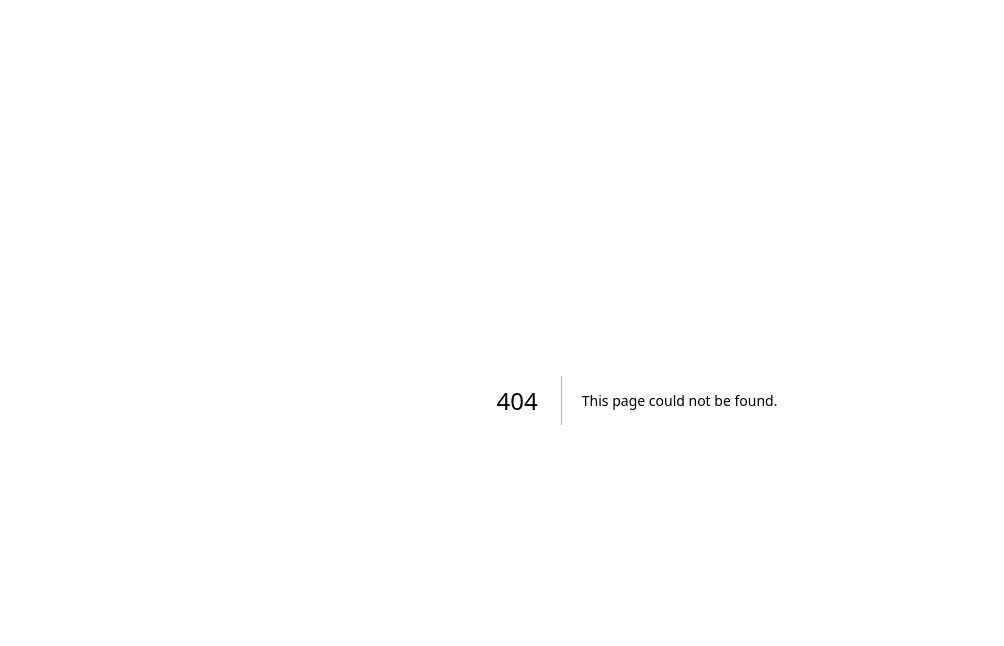
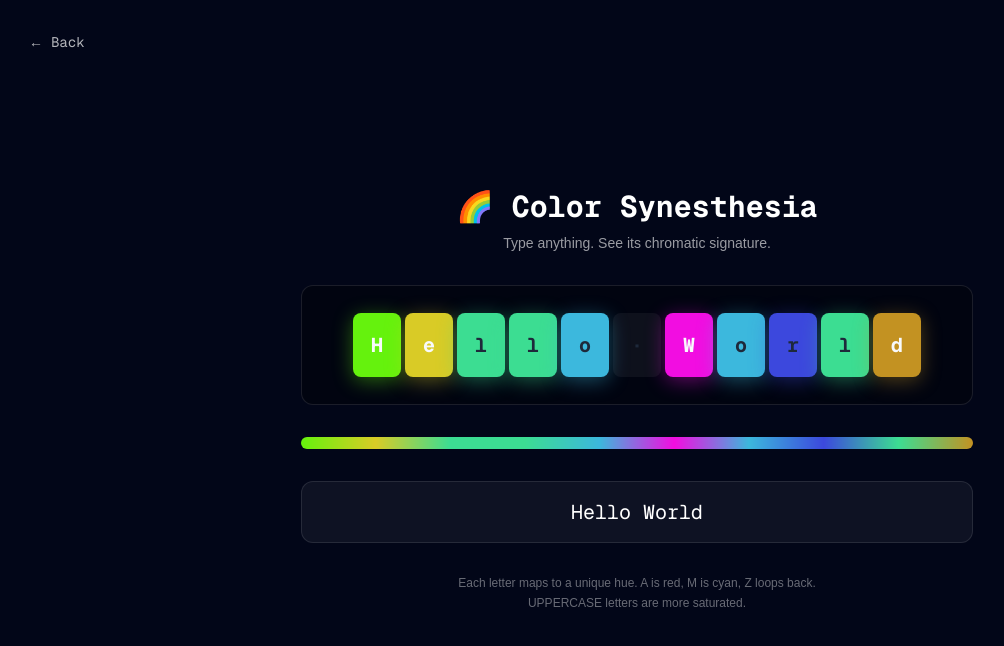
Before and after one commit to ThePaulAdams/AI-Playground, a Next.js app: page /experiments/synesthesia in a window 1280 px wide. Before the commit this address had no page. Shown: the top 646 px of the page, without its empty margins (3-1007 px from the left). Built offline with nearby package versions, Linux system fonts and the light colour scheme.

Commit message:
feat: add Color Synesthesia experiment (auto-dev)
Type any text and see it rendered as colored blocks based on letter→hue mapping.
Each character gets a unique chromatic signature. Uppercase = more saturated.

```diff
--- a/src/app/experiments/page.tsx
+++ b/src/app/experiments/page.tsx
@@ -71,6 +71,14 @@ export default function ExperimentsPage() {
             </div>
           </Link>
 
+          <Link href="/experiments/synesthesia" className="block group">
+            <div className="border border-black/10 dark:border-white/10 rounded-lg p-6 flex flex-col items-center justify-center min-h-[200px] text-center hover:bg-black/5 dark:hover:bg-white/5 transition-colors bg-white/5 dark:bg-white/[0.02]">
+              <span className="text-4xl mb-4 group-hover:scale-110 transition-transform">🌈</span>
+              <h3 className="text-lg font-bold">Color Synesthesia</h3>
+              <p className="text-sm opacity-60 mt-2">Type words and see their chromatic signature.</p>
+            </div>
+          </Link>
+
           <div className="border border-dashed border-black/10 dark:border-white/20 rounded-lg p-6 flex flex-col items-center justify-center min-h-[200px] text-center opacity-50 cursor-not-allowed">
             <span className="text-4xl mb-4">🚧</span>
             <h3 className="text-lg font-bold">More Coming Soon</h3>
--- /dev/null
+++ b/src/app/experiments/synesthesia/page.tsx
@@ -0,0 +1,128 @@
+"use client";
+
+import { useState, useMemo } from 'react';
+import Link from 'next/link';
+
+// Convert a character to a hue (0-360) based on its code
+const charToHue = (char: string): number => {
+  const code = char.toLowerCase().charCodeAt(0);
+  // Map a-z to spread across the spectrum, others get hash-based color
+  if (code >= 97 && code <= 122) {
+    return ((code - 97) / 26) * 360;
+  }
+  // Numbers and special chars get their own hues
+  return (code * 137.5) % 360;
+};
+
+// Generate saturation based on whether it's uppercase
+const charToSaturation = (char: string): number => {
+  if (char === char.toUpperCase() && char !== char.toLowerCase()) {
+    return 90; // Uppercase = more saturated
+  }
+  return 70;
+};
+
+// Lightness varies slightly based on position in alphabet
+const charToLightness = (char: string): number => {
+  const code = char.toLowerCase().charCodeAt(0);
+  if (code >= 97 && code <= 122) {
+    return 45 + ((code - 97) % 3) * 5;
+  }
+  return 50;
+};
+
+interface ColorBlock {
+  char: string;
+  hue: number;
+  saturation: number;
+  lightness: number;
+}
+
+export default function Synesthesia() {
+  const [text, setText] = useState('Hello World');
+
+  const colorBlocks: ColorBlock[] = useMemo(() => {
+    return text.split('').map(char => ({
+      char,
+      hue: charToHue(char),
+      saturation: char === ' ' ? 0 : charToSaturation(char),
+      lightness: char === ' ' ? 95 : charToLightness(char),
+    }));
+  }, [text]);
+
+  // Generate a gradient from all the colors
+  const gradientColors = colorBlocks
+    .filter(b => b.char !== ' ')
+    .map(b => `hsl(${b.hue}, ${b.saturation}%, ${b.lightness}%)`)
+    .join(', ');
+
+  return (
+    <div className="min-h-screen flex flex-col items-center justify-center bg-slate-950 text-white p-8">
+      <div className="absolute top-8 left-8">
+        <Link href="/experiments" className="opacity-70 hover:opacity-100 flex items-center gap-2 font-mono text-sm">
+          <span>←</span> Back
+        </Link>
+      </div>
+
+      <div className="text-center space-y-8 max-w-2xl w-full">
+        <div className="space-y-2">
+          <h1 className="text-3xl font-bold font-mono">🌈 Color Synesthesia</h1>
+          <p className="text-sm opacity-60">
+            Type anything. See its chromatic signature.
+          </p>
+        </div>
+
+        {/* Color visualization */}
+        <div className="flex flex-wrap justify-center gap-1 min-h-[120px] items-center p-4 rounded-xl bg-black/30 border border-white/10">
+          {colorBlocks.map((block, i) => (
+            <div
+              key={i}
+              className="relative group"
+            >
+              <div
+                className={`w-10 h-14 sm:w-12 sm:h-16 rounded-lg flex items-center justify-center font-mono text-lg sm:text-xl font-bold transition-all duration-300 hover:scale-110 hover:z-10 ${block.char === ' ' ? 'bg-white/5' : ''}`}
+                style={{
+                  backgroundColor: block.char === ' ' ? undefined : `hsl(${block.hue}, ${block.saturation}%, ${block.lightness}%)`,
+                  color: block.lightness > 50 ? '#1e293b' : '#f8fafc',
+                  boxShadow: block.char !== ' ' ? `0 4px 20px hsl(${block.hue}, ${block.saturation}%, ${block.lightness}%, 0.4)` : undefined,
+                }}
+              >
+                {block.char === ' ' ? '·' : block.char}
+              </div>
+              {/* Tooltip with HSL values */}
+              <div className="absolute -bottom-8 left-1/2 -translate-x-1/2 opacity-0 group-hover:opacity-100 transition-opacity text-[10px] font-mono whitespace-nowrap bg-black/80 px-2 py-1 rounded">
+                {block.char === ' ' ? 'space' : `H:${Math.round(block.hue)}°`}
+              </div>
+            </div>
+          ))}
+        </div>
+
+        {/* Gradient bar showing the overall "vibe" */}
+        {colorBlocks.filter(b => b.char !== ' ').length > 1 && (
+          <div
+            className="h-3 rounded-full w-full"
+            style={{
+              background: `linear-gradient(to right, ${gradientColors})`,
+            }}
+          />
+        )}
+
+        {/* Input */}
+        <input
+          type="text"
+          value={text}
+          onChange={(e) => setText(e.target.value)}
+          placeholder="Type something..."
+          className="w-full px-6 py-4 rounded-xl bg-white/5 border border-white/10 focus:border-white/30 outline-none text-center text-xl font-mono placeholder:opacity-30 transition-colors"
+          maxLength={30}
+        />
+
+        {/* Fun facts */}
+        <div className="text-xs opacity-40 space-y-1">
+          <p>Each letter maps to a unique hue. A is red, M is cyan, Z loops back.</p>
+          <p>UPPERCASE letters are more saturated.</p>
+        </div>
+      </div>
+    </div>
+  );
+}
```
